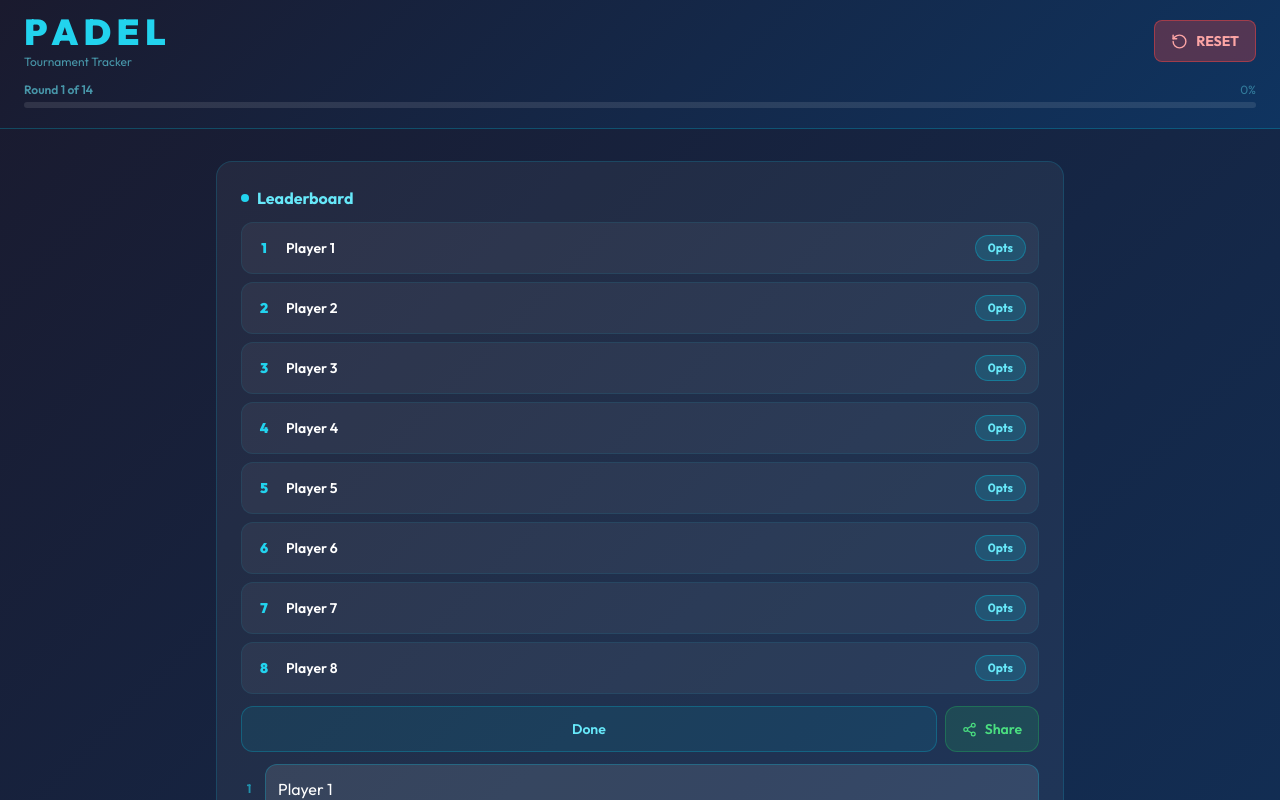
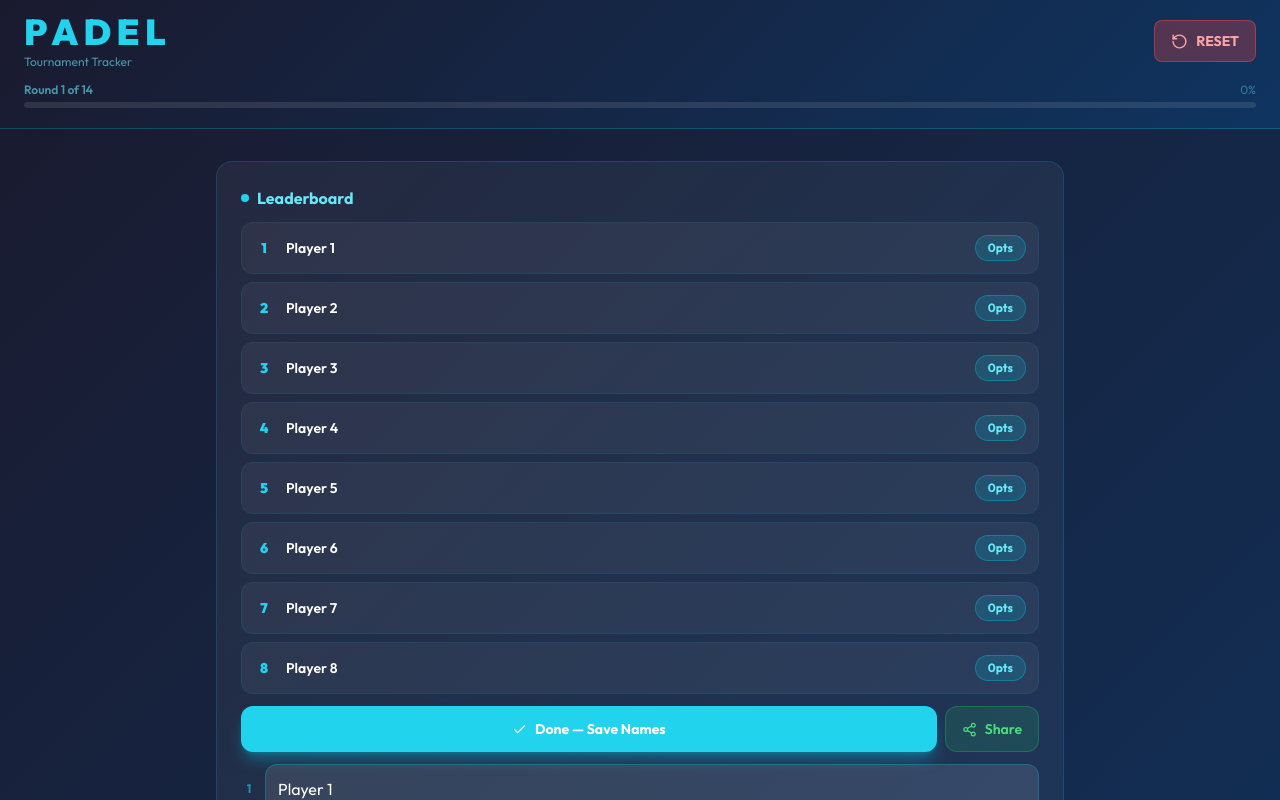
Before and after one commit to RuandreRoux/PadelBros, a React (Vite) app: page / in a window 1280 px wide. Both pictures are taken after a click on the button "Edit Names". Shown: the top 800 px of the page. Built offline with nearby package versions, Linux system fonts and the light colour scheme.

Commit message:
Make Done button prominent when editing names

```diff
--- a/src/PadelTournament.jsx
+++ b/src/PadelTournament.jsx
@@ -280,9 +280,13 @@ export default function PadelTournament() {
             <div className="flex gap-2 mt-3">
               <button
                 onClick={() => setEditNames(!editNames)}
-                className="flex-1 px-4 py-3 bg-cyan-500/10 active:bg-cyan-500/25 border border-cyan-500/30 rounded-xl text-cyan-300 font-semibold text-sm transition-colors"
+                className={`flex-1 flex items-center justify-center gap-2 px-4 py-3 rounded-xl font-bold text-sm transition-colors ${
+                  editNames
+                    ? 'bg-cyan-400 active:bg-cyan-300 text-white shadow-lg shadow-cyan-500/40'
+                    : 'bg-cyan-500/10 active:bg-cyan-500/25 border border-cyan-500/30 text-cyan-300'
+                }`}
               >
-                {editNames ? 'Done' : 'Edit Names'}
+                {editNames ? <><Check size={15} /> Done — Save Names</> : 'Edit Names'}
               </button>
               <button
                 onClick={shareToWhatsApp}
```
